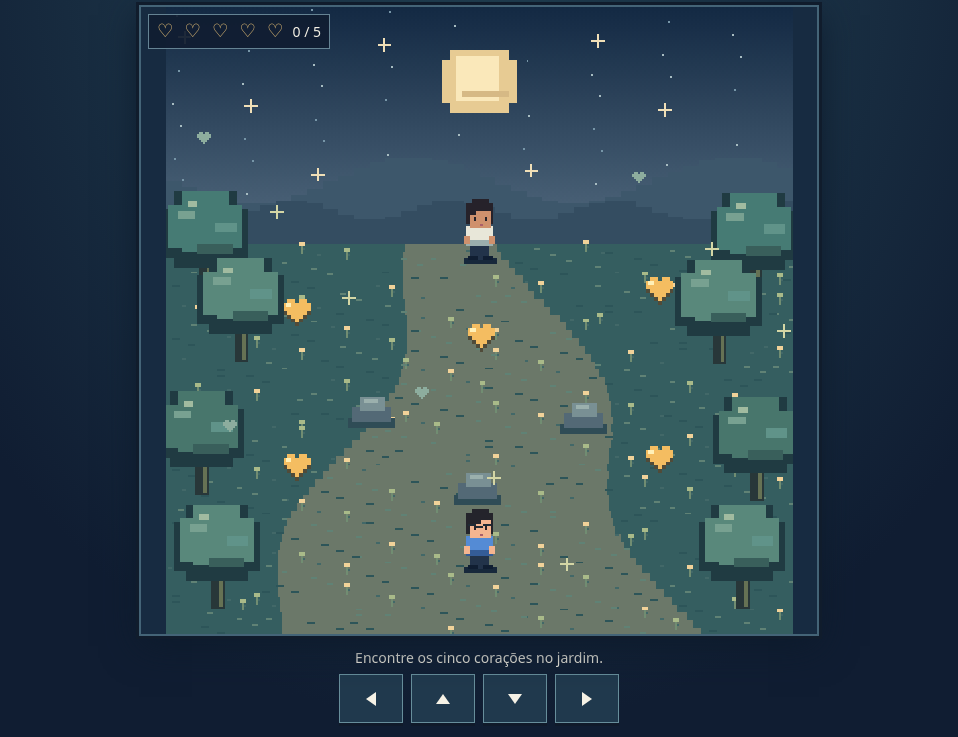
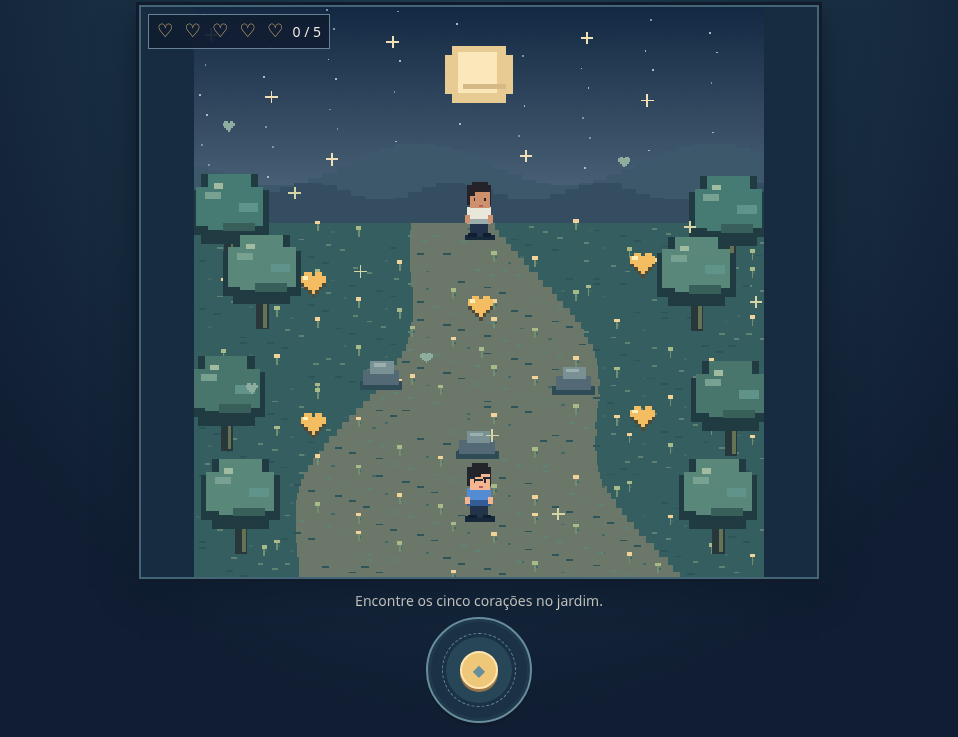
Before and after one commit to flanhenrique/flanhenrique-para-voce-nenem, a plain HTML site: page index.html in a window 1280 px wide. Both pictures are taken after a click on the button "Começar nossa aventura". Shown: the part 63-800 px from the top of the page, without its empty margins (161-1119 px from the left). Drawn offline with Linux system fonts and the light colour scheme.

Commit message:
Melhora o joystick com movimento analógico

```diff
--- a/game.js
+++ b/game.js
@@ -21,7 +21,11 @@ const keyDirections = new Map([
   ['ArrowLeft', 'left'], ['a', 'left'], ['ArrowRight', 'right'], ['d', 'right'],
 ]);
 const input = new Map();
-const buttons = [...document.querySelectorAll('[data-dir]')];
+const joystick = $('#joystick');
+const joystickThumb = $('#joystick-thumb');
+let stickPointer = null;
+let stickX = 0;
+let stickY = 0;
 let state = 'intro';
 let particles = [];
 let meeting = 0;
@@ -247,7 +251,7 @@ function drawFinale(time) {
 
 function clearInput() {
   input.clear();
-  buttons.forEach(button => button.classList.remove('held'));
+  resetJoystick();
   moving = false;
 }
 
@@ -261,7 +265,6 @@ function show(next) {
   $('#controls').hidden = next === 'intro' || next === 'ending';
   $('#note').hidden = next !== 'note';
   $('#ending').hidden = next !== 'ending';
-  buttons.forEach(button => { button.disabled = next !== 'playing'; });
   $('#audio').inert = next === 'note';
   clearInput();
 }
@@ -283,7 +286,7 @@ function start() {
   window.scrollTo(0, 0);
   show('playing');
   enableAudio();
-  buttons[0].focus({ preventScroll: true });
+  joystick.focus({ preventScroll: true });
 }
 
 function collect(h) {
@@ -309,11 +312,13 @@ function valid(x, y) {
 
 function update(dt) {
   const directions = new Set(input.values());
-  const dx = Number(directions.has('right')) - Number(directions.has('left'));
-  const dy = Number(directions.has('down')) - Number(directions.has('up'));
+  const keyX = Number(directions.has('right')) - Number(directions.has('left'));
+  const keyY = Number(directions.has('down')) - Number(directions.has('up'));
+  const dx = keyX || keyY ? keyX : stickX;
+  const dy = keyX || keyY ? keyY : stickY;
   moving = Boolean(dx || dy);
   if (!moving) return;
-  const distance = 81 * dt / (Math.hypot(dx, dy) || 1);
+  const distance = 81 * dt / Math.max(1, Math.hypot(dx, dy));
   if (valid(player.x + dx * distance, player.y)) player.x += dx * distance;
   if (valid(player.x, player.y + dy * distance)) player.y += dy * distance;
   const found = hearts.find(h => !h.taken && Math.hypot(h.x - player.x, h.y - player.y) < 12);
@@ -374,22 +379,50 @@ document.addEventListener('visibilitychange', () => {
   } else if (audio && !muted && state !== 'intro') enableAudio();
 });
 
-for (const button of buttons) {
-  button.addEventListener('pointerdown', event => {
-    if (state !== 'playing' || event.button !== 0) return;
-    event.preventDefault();
-    button.setPointerCapture(event.pointerId);
-    input.set(event.pointerId, button.dataset.dir);
-    button.classList.add('held');
-    enableAudio();
+function resetJoystick() {
+  const pointer = stickPointer;
+  stickPointer = null;
+  stickX = 0;
+  stickY = 0;
+  joystick.classList.remove('engaged');
+  joystickThumb.style.transform = '';
+  if (pointer !== null && joystick.hasPointerCapture(pointer)) joystick.releasePointerCapture(pointer);
+}
+
+function moveJoystick(event) {
+  const bounds = joystick.getBoundingClientRect();
+  const dx = event.clientX - bounds.left - bounds.width / 2;
+  const dy = event.clientY - bounds.top - bounds.height / 2;
+  const distance = Math.hypot(dx, dy);
+  const travel = bounds.width * 0.29;
+  const deadZone = travel * 0.18;
+  const strength = Math.min(1, Math.max(0, (distance - deadZone) / (travel - deadZone)));
+  const directionX = distance ? dx / distance : 0;
+  const directionY = distance ? dy / distance : 0;
+  stickX = directionX * strength;
+  stickY = directionY * strength;
+  const reach = Math.min(distance, travel);
+  joystickThumb.style.transform = 'translate(' + directionX * reach + 'px, ' + directionY * reach + 'px)';
+}
+
+joystick.addEventListener('pointerdown', event => {
+  if (state !== 'playing' || stickPointer !== null || event.button !== 0) return;
+  event.preventDefault();
+  stickPointer = event.pointerId;
+  joystick.setPointerCapture(stickPointer);
+  joystick.classList.add('engaged');
+  moveJoystick(event);
+  enableAudio();
+});
+joystick.addEventListener('pointermove', event => {
+  if (event.pointerId === stickPointer) moveJoystick(event);
+});
+for (const name of ['pointerup', 'pointercancel', 'lostpointercapture']) {
+  joystick.addEventListener(name, event => {
+    if (event.pointerId === stickPointer) resetJoystick();
   });
-  for (const name of ['pointerup', 'pointercancel', 'lostpointercapture']) {
-    button.addEventListener(name, event => {
-      input.delete(event.pointerId);
-      if (![...input.values()].includes(button.dataset.dir)) button.classList.remove('held');
-    });
-  }
 }
+
 // Keep the five memories from the original adventure at their known locations.
 const originalLocations = [[53.775, 43.393], [62.039, 73.585], [70.082, 45.797],
   [49.315, 61.760], [70.556, 46.385]];
@@ -508,7 +541,7 @@ $('#start').addEventListener('click', start);
 $('#replay').addEventListener('click', start);
 $('#continue').addEventListener('click', () => {
   show('playing');
-  buttons[0].focus({ preventScroll: true });
+  joystick.focus({ preventScroll: true });
   enableAudio();
 });
 $('#audio').addEventListener('click', (event) => {
--- a/index.html
+++ b/index.html
@@ -51,11 +51,9 @@
   </div>
   <section id="controls" hidden aria-label="Controles do jogo">
     <p id="hint">Encontre os cinco corações no jardim.</p>
-    <div class="pad" role="group" aria-label="Direções">
-      <button data-dir="left" aria-label="Esquerda"></button>
-      <button data-dir="up" aria-label="Cima"></button>
-      <button data-dir="down" aria-label="Baixo"></button>
-      <button data-dir="right" aria-label="Direita"></button>
+    <div id="joystick" role="group" tabindex="-1" aria-label="Joystick. Arraste para mover ou use as setas ou WASD.">
+      <span class="stick-guide" aria-hidden="true">◆</span>
+      <span id="joystick-thumb" aria-hidden="true"></span>
     </div>
   </section>
   <footer id="credit">Feito com carinho por Henrique</footer>
--- a/style.css
+++ b/style.css
@@ -46,7 +46,7 @@ header {
 .meter, .farewell { font-family: ui-monospace, monospace; }
 .brand { display: flex; align-items: center; gap: 8px; font-weight: bold; }
 .brand img { width: 20px; height: 20px; image-rendering: pixelated; }
-#audio, .pad button {
+#audio {
   border: 1px solid #678e9b;
   background: #20394d;
   color: var(--cream);
@@ -80,7 +80,7 @@ header {
 h1 { font-size: clamp(2rem, 9vw, 4rem); color: var(--pink); letter-spacing: -.025em; margin: 0; line-height: 1.02; text-shadow: 3px 3px #69563c; }
 .title-card p, .note-card p { line-height: 1.5; margin: 14px auto 20px; max-width: 29ch; }
 .primary { border: 2px solid #ffe5b1; color: #30291d; font-weight: 750; background: #efc779; padding: 10px 14px; min-height: 44px; box-shadow: 0 4px #9b7543; }
-.primary:active, .pad button:active, .pad button.held { transform: translateY(2px); box-shadow: 0 1px #0d1b2e; }
+.primary:active { transform: translateY(2px); box-shadow: 0 1px #0d1b2e; }
 #hud { position: absolute; top: 7px; left: 7px; background: #101d32ef; padding: 5px 8px; border: 1px solid #658393; display: flex; align-items: center; gap: 9px; font-size: .875rem; }
 .meter { color: #efc779; font-size: 1.15rem; }
 #note { background: #101d32b3; }
@@ -113,19 +113,45 @@ h1 { font-size: clamp(2rem, 9vw, 4rem); color: var(--pink); letter-spacing: -.02
 }
 #controls { text-align: center; }
 #controls p { margin: 0 0 7px; font-size: .875rem; }
-.pad { display: flex; justify-content: center; gap: 8px; touch-action: none; user-select: none; -webkit-user-select: none; }
-.pad button { width: clamp(48px, 14vw, 64px); height: 49px; touch-action: none; display: grid; place-items: center; }
-.pad button::before {
-  content: "";
-  width: 0;
-  height: 0;
-  border: 7px solid transparent;
-  border-top: 0;
-  border-bottom: 10px solid var(--cream);
+#joystick {
+  position: relative;
+  display: grid;
+  place-items: center;
+  width: 90px;
+  width: clamp(74px, 14dvh, 106px);
+  aspect-ratio: 1;
+  margin: 0 auto;
+  border: 2px solid #678e9b;
+  border-radius: 50%;
+  background: radial-gradient(circle, #274758 0 45%, #1a3146 46% 67%, #152c40 68%);
+  box-shadow: 0 3px #101a2a, inset 0 0 0 3px #20394d;
+  touch-action: none;
+  user-select: none;
+  -webkit-user-select: none;
+  cursor: grab;
 }
-.pad button[data-dir="left"]::before { transform: rotate(-90deg); }
-.pad button[data-dir="right"]::before { transform: rotate(90deg); }
-.pad button[data-dir="down"]::before { transform: rotate(180deg); }
+#joystick.engaged { cursor: grabbing; border-color: #ffdc91; }
+.stick-guide {
+  position: absolute;
+  inset: 14%;
+  display: grid;
+  place-items: center;
+  border: 1px dashed #678e9b;
+  border-radius: 50%;
+  color: #678e9b;
+  pointer-events: none;
+}
+#joystick-thumb {
+  width: 38%;
+  aspect-ratio: 1;
+  border: 2px solid #ffe5b1;
+  border-radius: 50%;
+  background: #efc779;
+  box-shadow: 0 3px #9b7543;
+  transition: transform .13s ease-out;
+  pointer-events: none;
+}
+#joystick.engaged #joystick-thumb { transition: none; }
 footer { font-size: .85rem; color: #b4d1d4; }
 html.playing, html.playing body { overflow: hidden; overscroll-behavior: none; }
 html.playing #app { height: 100vh; height: 100dvh; min-height: 0; }
@@ -143,8 +169,6 @@ html.playing #app { height: 100vh; height: 100dvh; min-height: 0; }
   html.playing header { grid-column: 1 / -1; }
   html.playing .stage { align-self: stretch; }
   #controls { align-self: center; max-width: 132px; }
-  .pad { display: grid; grid-template-columns: repeat(2, auto); }
-  .pad button { height: 44px; }
 }
 @media (prefers-reduced-motion: reduce) { *, *::before, *::after { animation-duration: .01ms !important; } }
 
@@ -199,3 +223,6 @@ html.playing #app { height: 100vh; height: 100dvh; min-height: 0; }
 .memory-pin { font-size: .95rem; }
 .memory-navigation { display: flex; align-items: center; justify-content: center; gap: 10px; margin-top: 10px; }
 .memory-navigation button:disabled { opacity: .55; cursor: default; }
+@media (prefers-reduced-motion: reduce) {
+  #joystick-thumb { transition: none; }
+}
```
